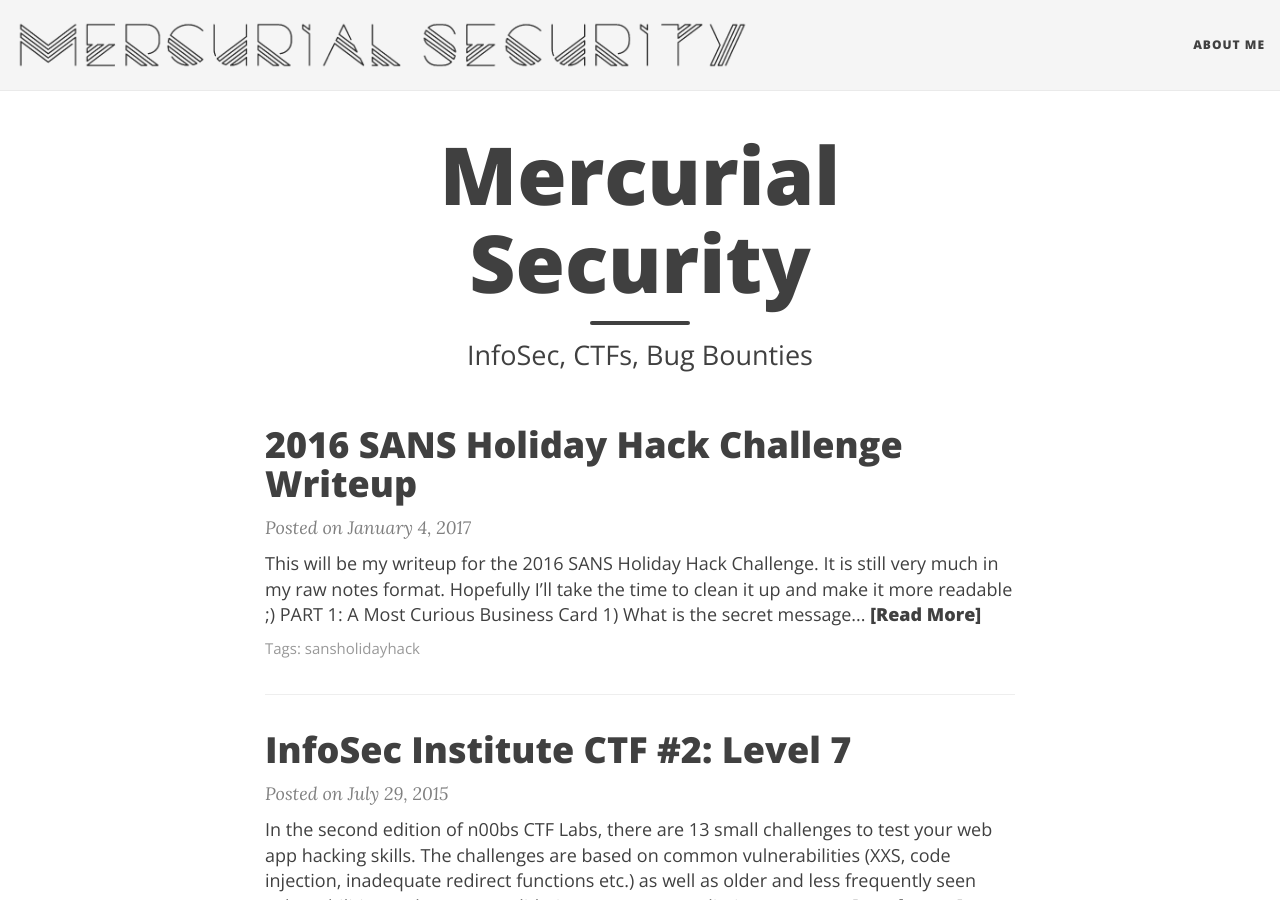
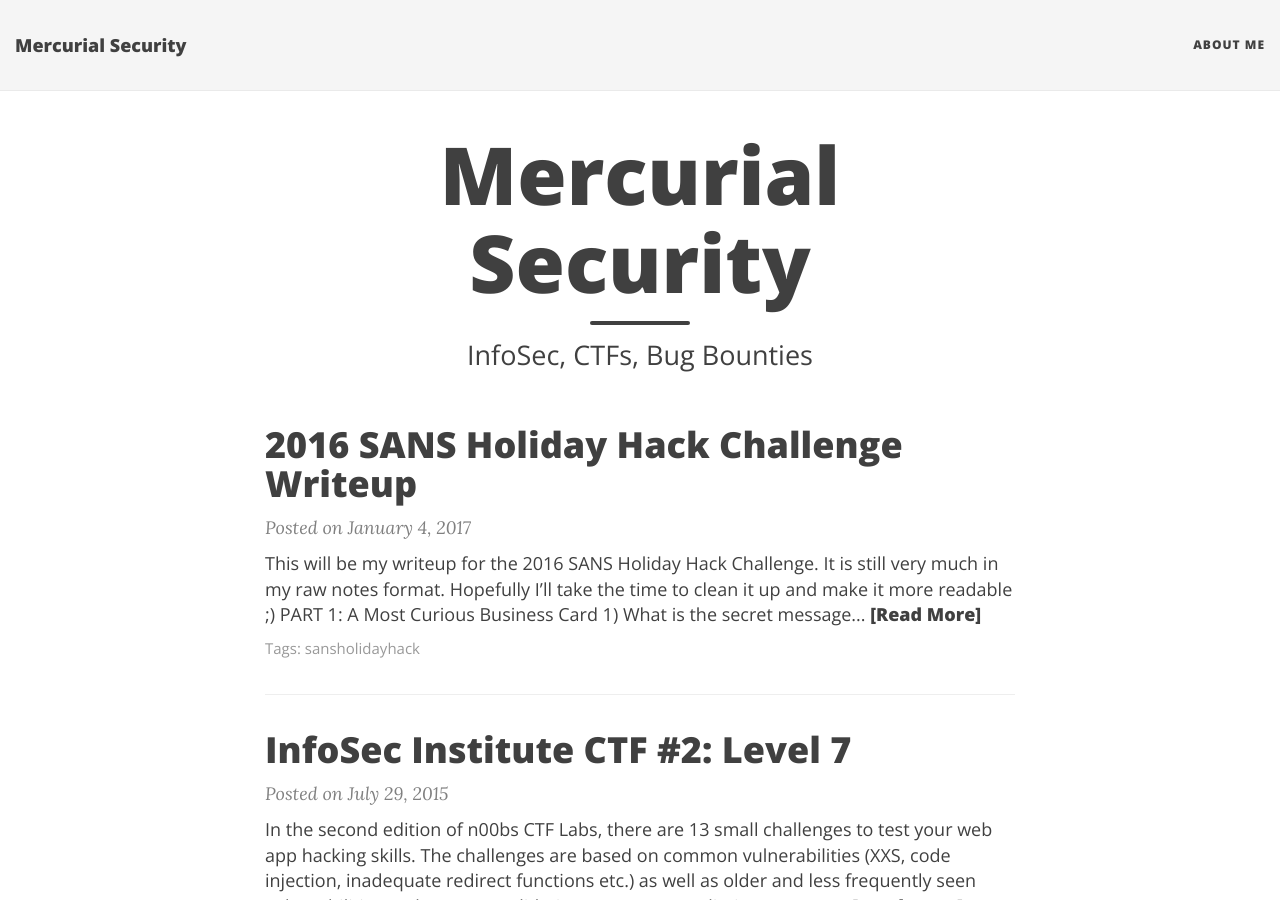
Before and after one commit to Mercurii7/mercurii7.github.com, a Jekyll site: the page built from index.html, in a window 1280 px wide and 900 px high. Built offline with Jekyll 4.4.1, drawn with Linux system fonts in a browser that asks for light colours; nearby versions of some CDN libraries; the list of posts is cut into pages by our own code.

Commit message:
Remove site logo

```diff
--- a/_config.yml
+++ b/_config.yml
@@ -6,7 +6,7 @@
 # If you are building a simple GitHub user page (http://username.github.io) then use these settings:
 url: "https://blog.mercurialsecurity.com"
 baseurl: ""
-title-img: "/assets/mercurialsecurity-black.png"
+#title-img: "/assets/mercurialsecurity-black.png"
 
 # If you are building a GitHub project page then use these settings:
 #url: "http://username.github.io/projectname"
@@ -15,7 +15,7 @@ title-img: "/assets/mercurialsecurity-black.png"
 # Of course don't forget to change the username and projectname to YOUR username and project
 
 # Name of website
-#title: Mercurial Security
+title: Mercurial Security
 
 # Short description of your site
 description: InfoSec, CTFs, Bug Bounties
```
